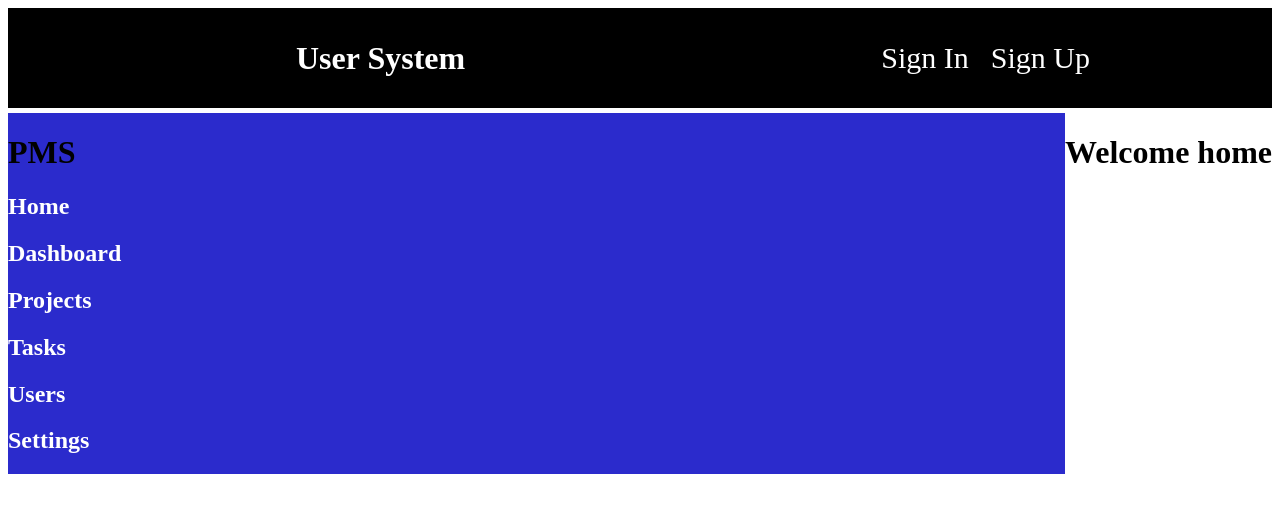
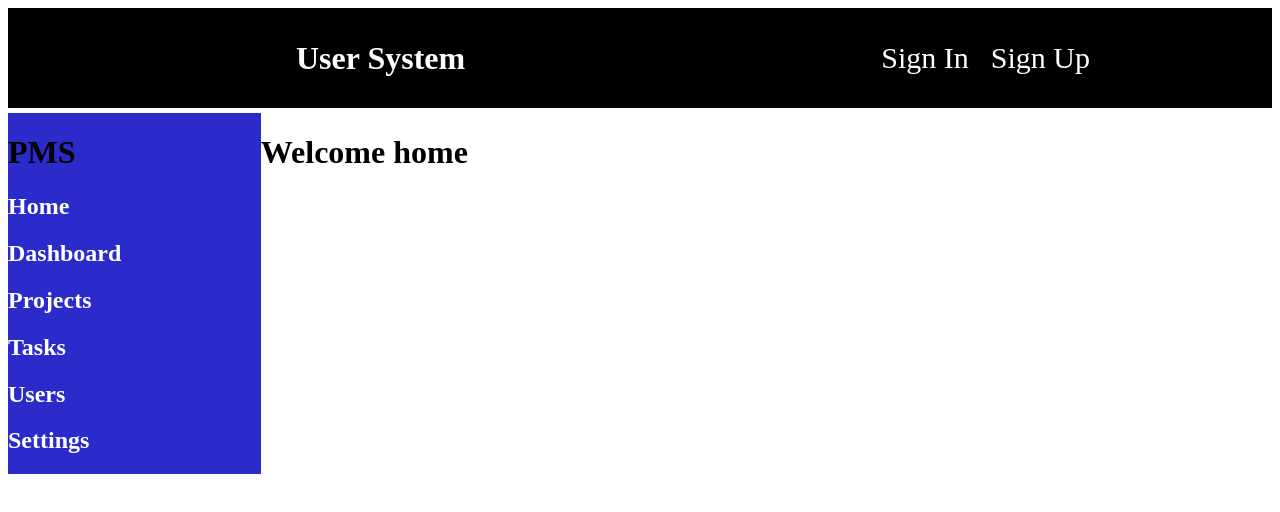
Before and after one commit to NickyGuants/project-management-system, a React (Create React App) app in the folder client/: page / in a window 1280 px wide. Shown: the top 512 px of the page. Built offline with nearby package versions, Linux system fonts and the light colour scheme.

Commit message:
link css

```diff
--- a/client/src/pages/home/Home.js
+++ b/client/src/pages/home/Home.js
@@ -1,4 +1,5 @@
 import React from 'react'
+import './home.css'
 import { useSelector } from 'react-redux'
 
 const Home = () => {
--- a/client/src/pages/home/home.css
+++ b/client/src/pages/home/home.css
@@ -1,3 +1,3 @@
 .home {
-  width: 80%;
+  flex: 4;
 }
```
